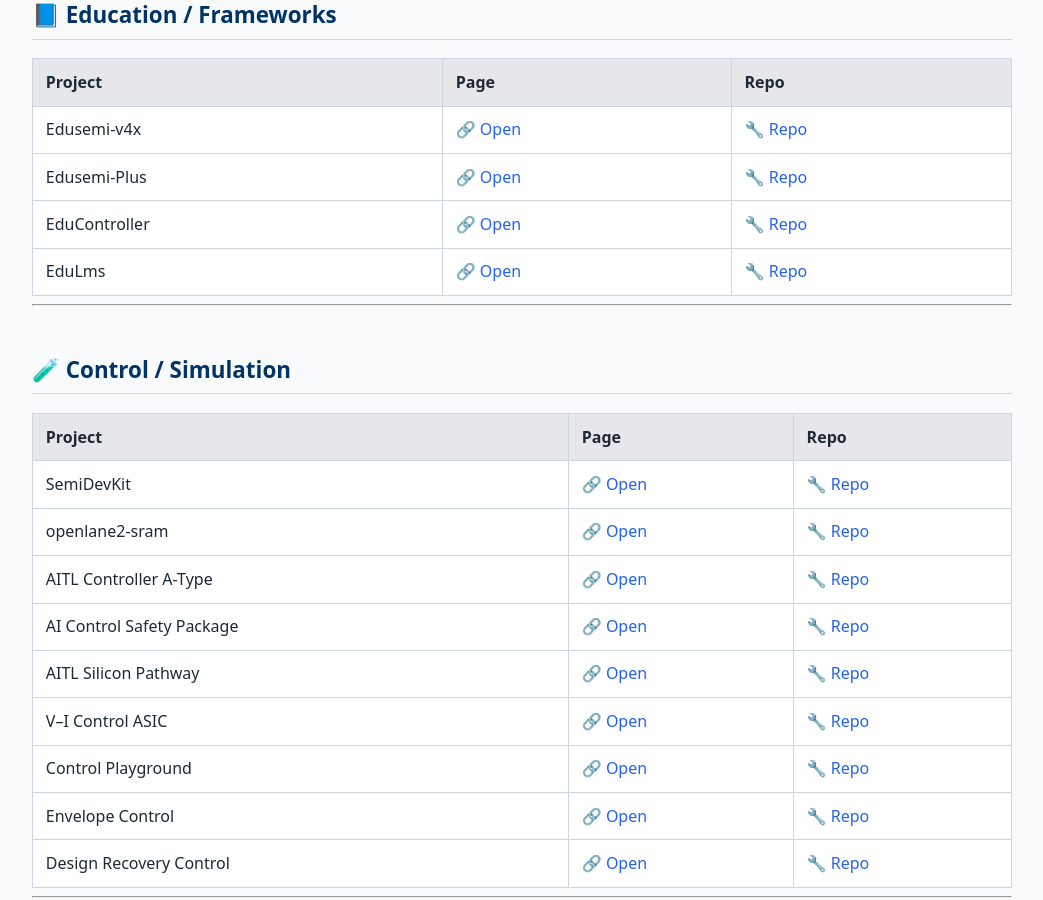
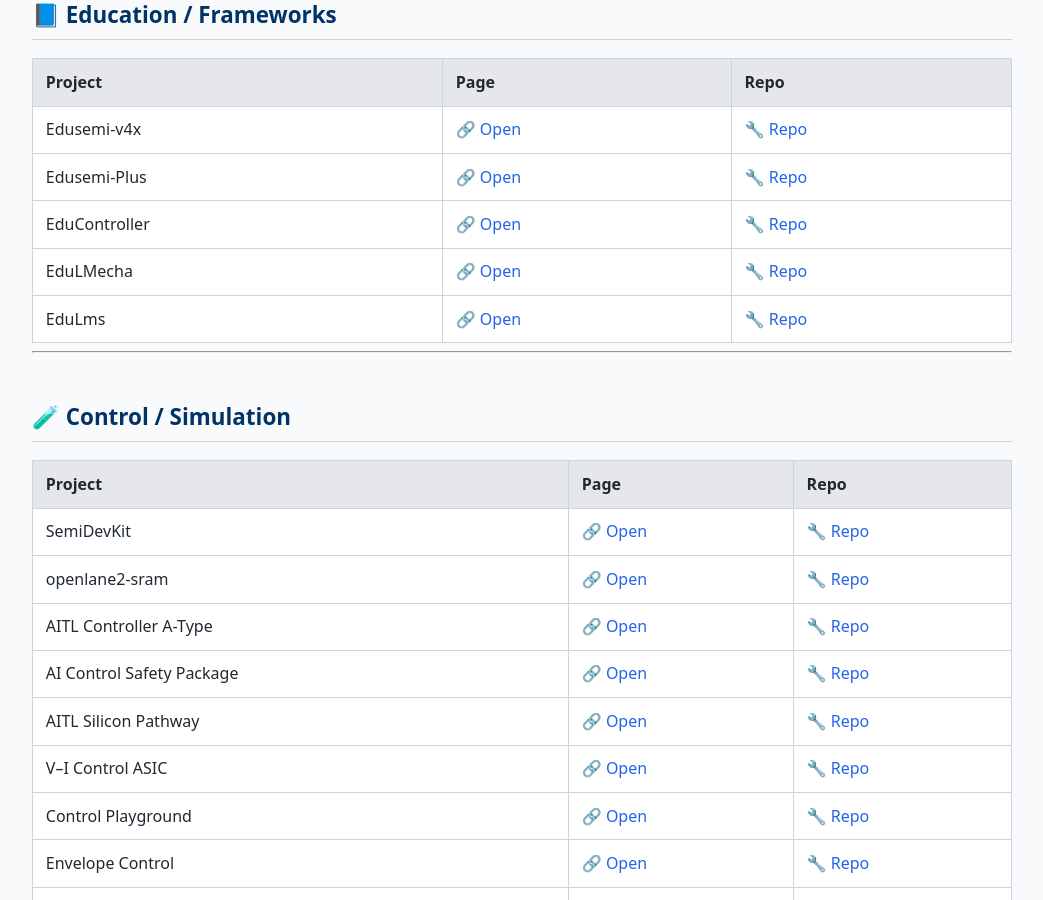
Before and after one commit to Samizo-AITL/Samizo-AITL.github.io, a Jekyll site: the page built from repo-index.md, in a window 1280 px wide and 900 px high, scrolled down 1116 px. Shown: the whole window, without its empty margins (118-1161 px from the left). Built offline with Jekyll 4.4.1, drawn with Linux system fonts in a browser that asks for light colours.

Commit message:
Update repo-index.md

```diff
--- a/repo-index.md
+++ b/repo-index.md
@@ -52,6 +52,7 @@ Samizo-AITL における **全リポジトリ横断リンク集**
 | Edusemi-v4x | 🔗 [Open](https://samizo-aitl.github.io/Edusemi-v4x/) | 🔧 [Repo](https://github.com/Samizo-AITL/Edusemi-v4x) |
 | Edusemi-Plus | 🔗 [Open](https://samizo-aitl.github.io/Edusemi-Plus/) | 🔧 [Repo](https://github.com/Samizo-AITL/Edusemi-Plus) |
 | EduController | 🔗 [Open](https://samizo-aitl.github.io/EduController/) | 🔧 [Repo](https://github.com/Samizo-AITL/EduController) |
+| EduLMecha | 🔗 [Open](https://samizo-aitl.github.io/EduMecha/) | 🔧 [Repo](https://github.com/Samizo-AITL/EduMecha) |
 | EduLms | 🔗 [Open](https://samizo-aitl.github.io/EduLms/) | 🔧 [Repo](https://github.com/Samizo-AITL/EduLms) |
 
 ---
```
